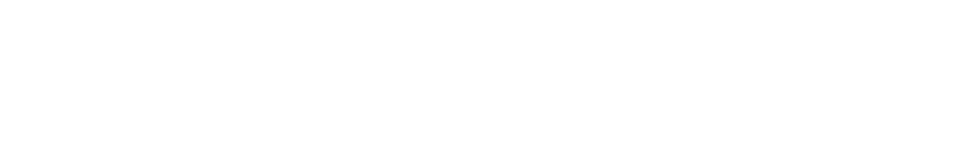
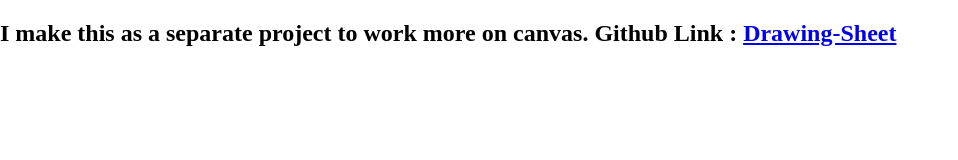
Before and after one commit to mohananagavenkat/wesbos-js30, a plain HTML site: page 08 - Fun with HTML5 Canvas/index-START.html in a window 1280 px wide. Shown: the whole page, without its empty margins (0-958 px from the left). Drawn offline with Linux system fonts and the light colour scheme.

Commit message:
challange 8 - working with canvas - made it as a separate project in github to practise more and to get more experience

```diff
--- a/08 - Fun with HTML5 Canvas/index-START.html
+++ b/08 - Fun with HTML5 Canvas/index-START.html
@@ -1,19 +1,25 @@
 <!DOCTYPE html>
 <html lang="en">
+
 <head>
   <meta charset="UTF-8">
   <title>HTML5 Canvas</title>
 </head>
+
 <body>
+  <h2>I make this as a separate project to work more on canvas. Github Link : <a href="https://github.com/mohananagavenkat/Drawing-Sheet.git">Drawing-Sheet</a>
+  </h2>
   <canvas id="draw" width="800" height="800"></canvas>
   <script>
   </script>
 
   <style>
-  html, body {
-    margin:0;
+    html,
+    body {
+      margin: 0;
     }
   </style>
 
 </body>
+
 </html>
```
Lines whose indentation alone changed are shown as unchanged.
